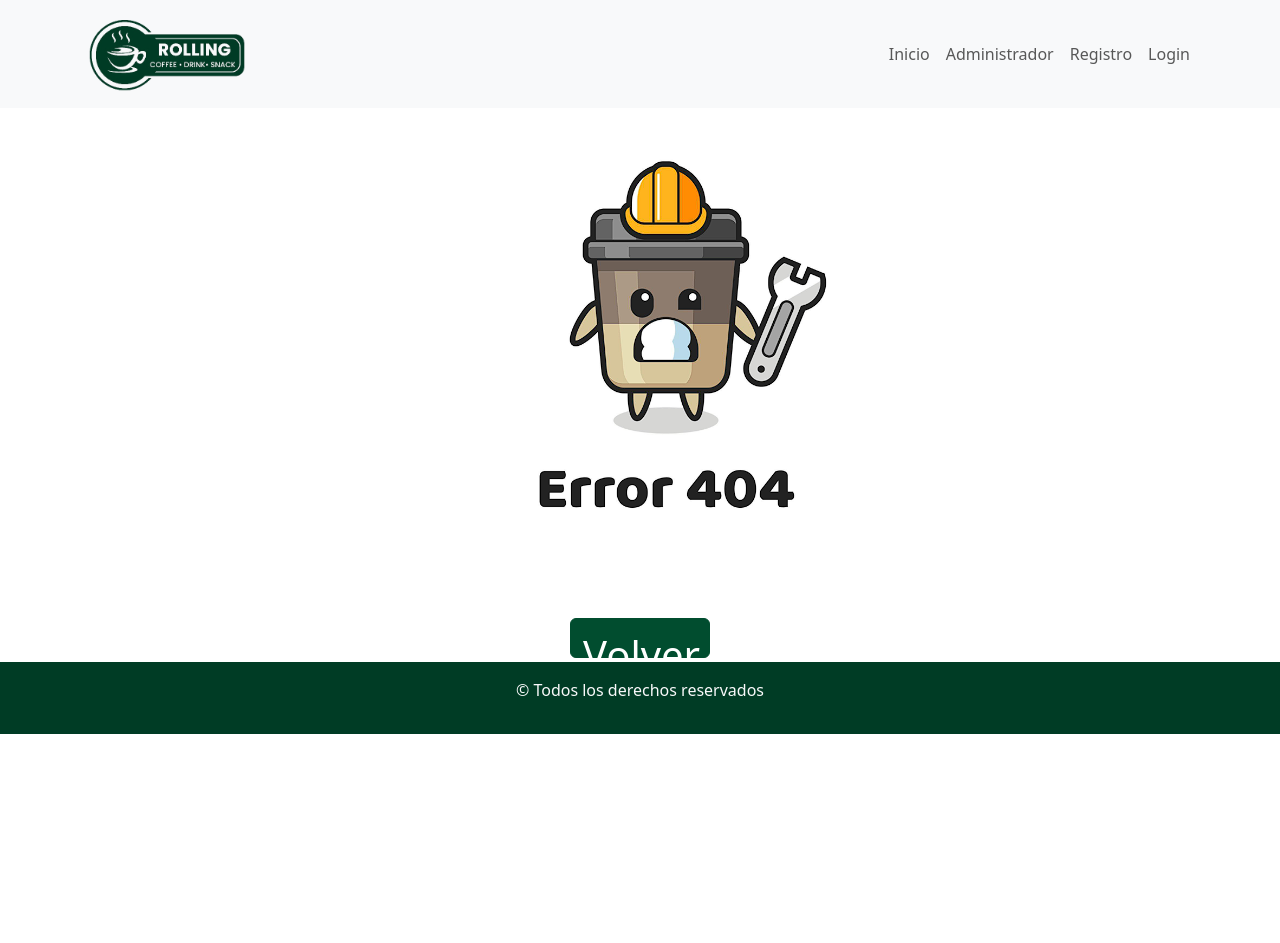
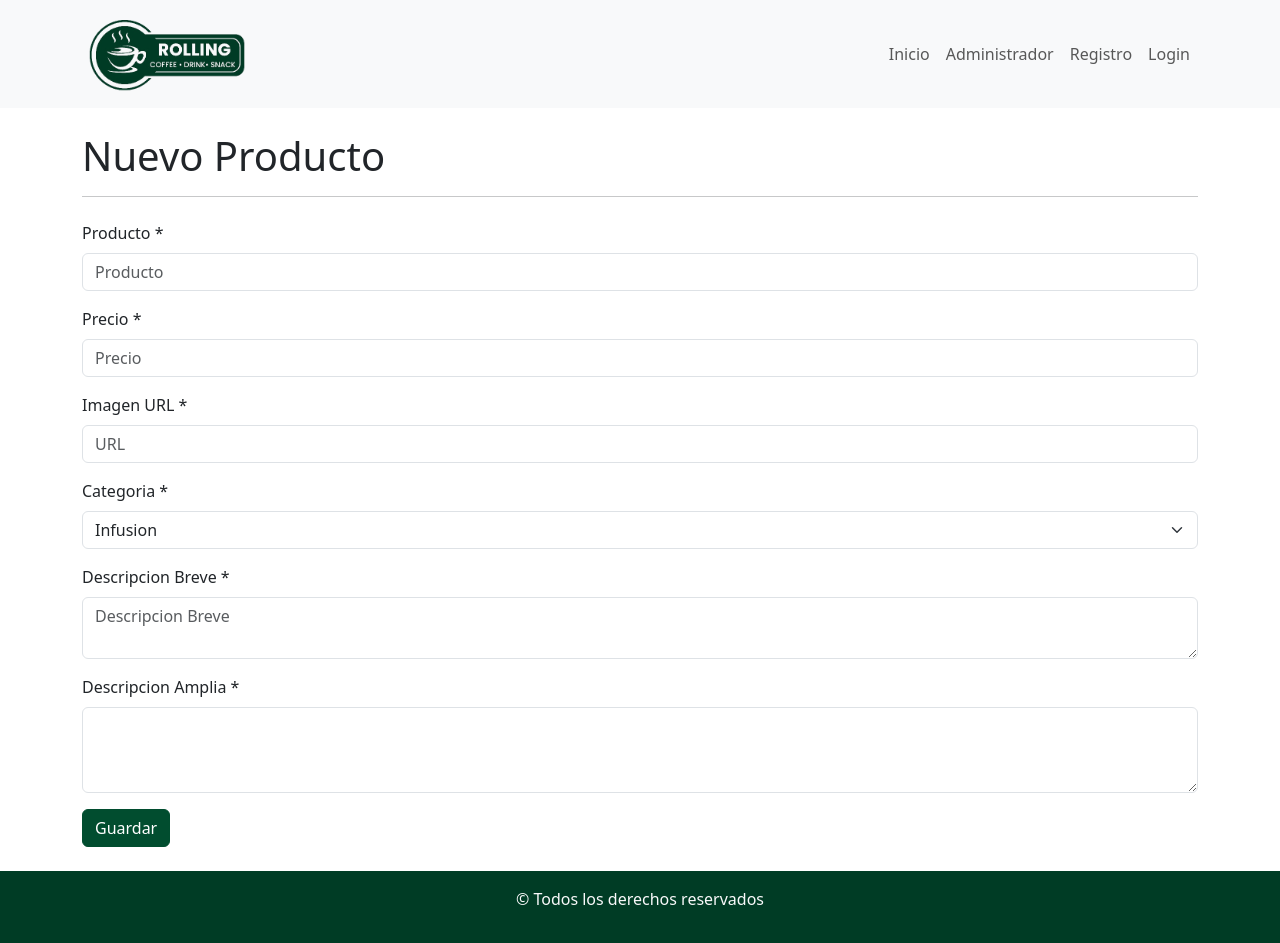
Before and after one commit to sheyla23a/RollingCoffe-react, a React (Vite) app: page /FormularioProducto in a window 1280 px wide. Before the commit the page ends 800 px from the top, so only its background shows below. Built offline with nearby package versions, Linux system fonts and the light colour scheme.

Commit message:
se agrego la ruta correspondiente para la pagina FormularioProducto y se modifico el estilo del formulario

```diff
--- a/src/App.jsx
+++ b/src/App.jsx
@@ -6,8 +6,10 @@ import Error404 from './components/pages/Error404'
 import Administrador from './components/pages/Administrador'
 import Inicio from './components/pages/Inicio'
 import DetalleProducto from './components/pages/DetalleProducto'
+import FormProducto from './components/pages/FormularioProducto'
 import { Container } from 'react-bootstrap';
 import { BrowserRouter,Routes, Route } from 'react-router-dom';
+import FormularioProducto from './components/pages/FormularioProducto';
 
 function App() {
   return <>
@@ -19,6 +21,7 @@ function App() {
       <Route exact path='/administrador' element={<Administrador></Administrador>}></Route>
       <Route exact path='*' element={<Error404></Error404>}></Route>
       <Route exact path='/DetalleProducto' element={<DetalleProducto></DetalleProducto>}></Route>
+      <Route exact path='/FormularioProducto' element={<FormularioProducto></FormularioProducto>}></Route>
     </Routes>
     <Footer></Footer>
   </BrowserRouter>
--- a/src/components/pages/FormularioProducto.jsx
+++ b/src/components/pages/FormularioProducto.jsx
@@ -1,8 +1,8 @@
-import { Form, Button } from "react-bootstrap";
+import { Form, Button, Container } from "react-bootstrap";
 
 const FormularioProducto = () => {
   return (
-    <section>
+    <Container className="mt-4">
       <h1>Nuevo Producto</h1> <hr />
       <Form className="my-4">
         <Form.Group className="mb-3" controlId="formProdu">
@@ -42,9 +42,9 @@ const FormularioProducto = () => {
         <Form.Group className="mb-3" controlId="formCateg">
           <Form.Label>Categoria *</Form.Label>
           <Form.Select aria-label="" required>
-            <option>Seleccionar opcion</option>
-            <option value="1">One</option>
-            <option value="2">Two</option>
+            <option disabled>--Seleccionar opcion</option>
+            <option value="1">Infusion</option>
+            <option value="2">Bebida fria</option>
             <option value="3">Three</option>
           </Form.Select>
         </Form.Group>
@@ -69,7 +69,7 @@ const FormularioProducto = () => {
           Guardar
         </Button>
       </Form>
-    </section>
+    </Container>
   );
 };
 
```
